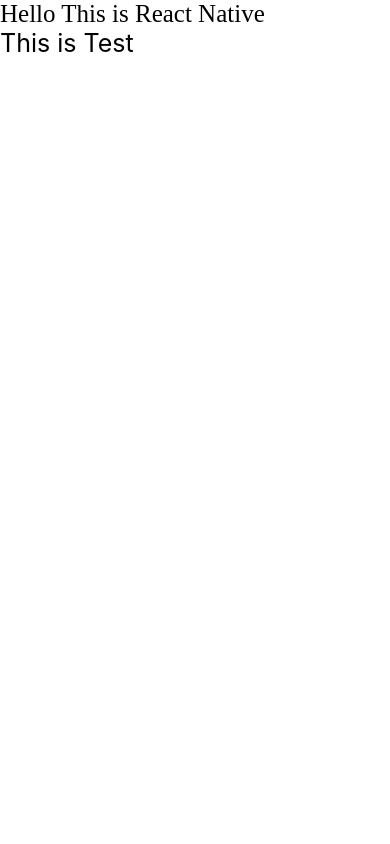
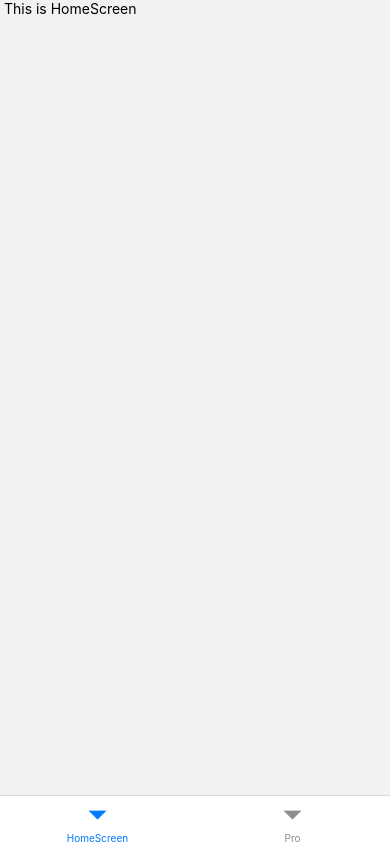
Before and after one commit to ETS-ReactNative1/ToyShopApplication-React-Native-, a React Native app: screen /HomeScreen in a window 390 px wide. Built offline with nearby package versions, Linux system fonts and the light colour scheme.

Commit message:
Bottom Tab WIP

```diff
--- a/App.js
+++ b/App.js
@@ -9,17 +9,15 @@
 import React from 'react';
 
 import {SafeAreaView, StyleSheet, Text, View} from 'react-native';
+import {NavigationContainer} from '@react-navigation/native';
+
+import MainNavigator from './Navigation/MainNavigator';
 
 const App = () => {
   return (
-    <SafeAreaView>
-      <View>
-        <Text style={{fontFamily: 'NunitoBold', fontSize: 25}}>
-          Hello This is React Native
-        </Text>
-        <Text style={{fontSize: 25}}>This is Test</Text>
-      </View>
-    </SafeAreaView>
+    <NavigationContainer>
+      <MainNavigator />
+    </NavigationContainer>
   );
 };
 
--- /dev/null
+++ b/Navigation/HomeStack.js
@@ -0,0 +1,14 @@
+import React from 'react';
+import {View, Text} from 'react-native';
+import {createNativeStackNavigator} from '@react-navigation/native-stack';
+import {HomeScreen} from '../Screens';
+
+const Stack = createNativeStackNavigator();
+
+export default function HomeStack({}) {
+  return (
+    <Stack.Navigator screenOptions={{headerShown: false}}>
+      <Stack.Screen name="HomeScreen" component={HomeScreen} />
+    </Stack.Navigator>
+  );
+}
--- /dev/null
+++ b/Navigation/MainNavigator.js
@@ -0,0 +1,22 @@
+//App Navigator with the Tab Navigation
+import React from 'react';
+
+import {createBottomTabNavigator} from '@react-navigation/bottom-tabs';
+
+//Import Icons
+
+//Import Navigators
+
+import {HomeScreen, ProfileScreen} from '../Screens';
+import HomeStack from './HomeStack';
+
+const Tab = createBottomTabNavigator();
+
+export default function MainNavigator({}) {
+  return (
+    <Tab.Navigator screenOptions={{headerShown: false}}>
+      <Tab.Screen name="HomeScreen" component={HomeStack} />
+      <Tab.Screen name="Pro" component={ProfileScreen} />
+    </Tab.Navigator>
+  );
+}
--- a/Screens/HomeScreen.js
+++ b/Screens/HomeScreen.js
@@ -1,5 +1,5 @@
 import React from 'react';
-import {View, Text} from 'react-native';
+import {View, Text, StyleSheet} from 'react-native';
 
 export default function HomeScreen() {
   return (
--- a/Screens/ProfileScreen.js
+++ b/Screens/ProfileScreen.js
@@ -1,5 +1,5 @@
 import React from 'react';
-import {View, Text} from 'react-native';
+import {View, Text, StyleSheet} from 'react-native';
 
 export default function ProfileScreen() {
   return (
--- a/Screens/index.js
+++ b/Screens/index.js
@@ -0,0 +1,2 @@
+export {default as HomeScreen} from './HomeScreen';
+export {default as ProfileScreen} from './ProfileScreen';
--- a/package.json
+++ b/package.json
@@ -10,10 +10,13 @@
     "lint": "eslint ."
   },
   "dependencies": {
+    "@react-navigation/bottom-tabs": "^6.0.7",
     "@react-navigation/native": "^6.0.2",
     "@react-navigation/native-stack": "^6.1.0",
     "react": "17.0.2",
-    "react-native": "0.65.1"
+    "react-native": "0.65.1",
+    "react-native-safe-area-context": "^3.3.2",
+    "react-native-screens": "^3.8.0"
   },
   "devDependencies": {
     "@babel/core": "^7.12.9",
```
Also changed, not shown: 1 other file (tests, documents, lock files or other folders).
